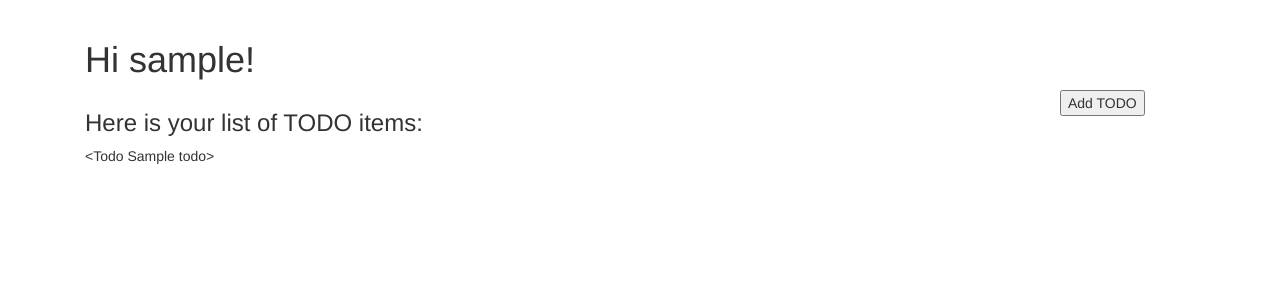
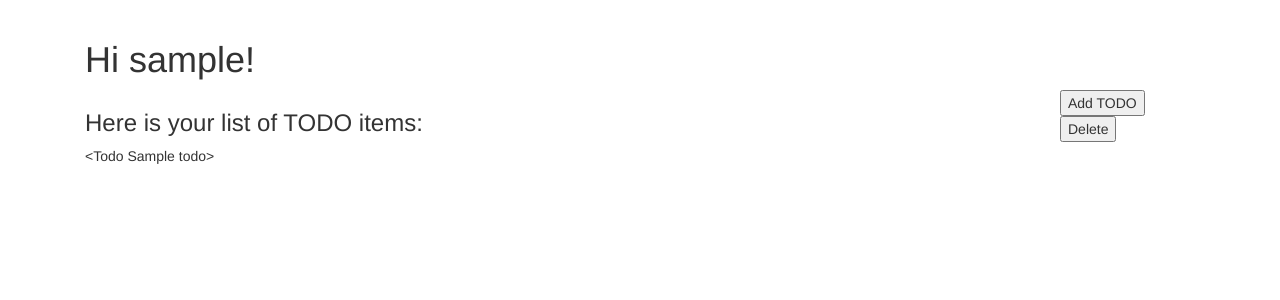
Before and after one commit to Mabelal/TwoFish, a Flask app: page /home/ in a window 1280 px wide. Shown: the part 52-352 px from the top of the page. Run offline with Flask 2, Linux system fonts and the light colour scheme; a user stored in the database is signed in; tables that the repository leaves empty hold one stand-in row (values such as "Sample post"); some libraries are stand-ins or nearby versions.

Commit message:
Add endpoints for add and delete todos

```diff
--- a/src/routes/todos_controller.py
+++ b/src/routes/todos_controller.py
@@ -8,12 +8,20 @@ todos_controller_bp = Blueprint(
 )
 
 
-@todos_controller_bp.route("/", methods=["GET", "POST"])
+@todos_controller_bp.route("/")
 @login_required
 def home():
     form = TodoForm()
-    if form.validate_on_submit():
-        todos_service.add_todo()
-        # todos_service.delete_all()
-        return redirect(url_for("todos_controller.home"))
     return render_template("home_form.html", title="Home", form=form, todos=todos_service.get_todos())
+
+
+@todos_controller_bp.route("/add_todo", methods=["POST"])
+def add_todo():
+    todos_service.add_todo()
+    return redirect(url_for("todos_controller.home"))
+
+
+@todos_controller_bp.route("/delete_todo", methods=["POST"])
+def add_todo():
+    todos_service.delete_all()
+    return redirect(url_for("todos_controller.home"))
--- a/src/templates/home_form.html
+++ b/src/templates/home_form.html
@@ -15,9 +15,13 @@
                 {% endif %}
             </div>
             <div class="col-sm-2">
-                <form action="" method="post">
+                <form action="/add_todo" method="post">
                     {{ form.hidden_tag() }}
-                    {{ form.submit() }}
+                    {{ form.add() }}
+                </form>
+                <form action="/delete_todo" method="post">
+                    {{ form.hidden_tag() }}
+                    {{ form.delete() }}
                 </form>
             </div>
         </div>
--- a/src/todos/todos_view.py
+++ b/src/todos/todos_view.py
@@ -3,5 +3,5 @@ from wtforms import SubmitField
 
 
 class TodoForm(FlaskForm):
-    submit = SubmitField("Add TODO")
+    add = SubmitField("Add TODO")
     delete = SubmitField("Delete")
```
